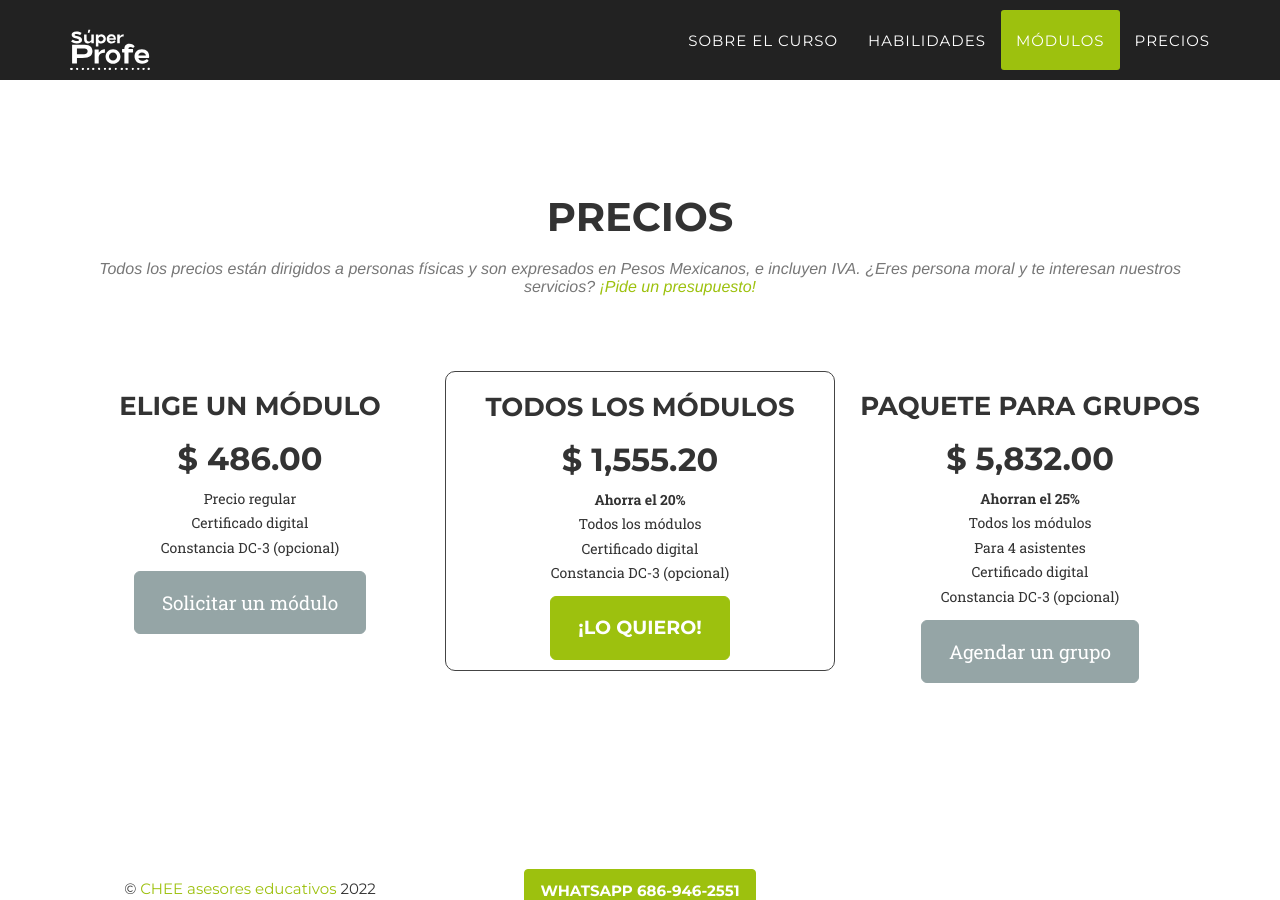
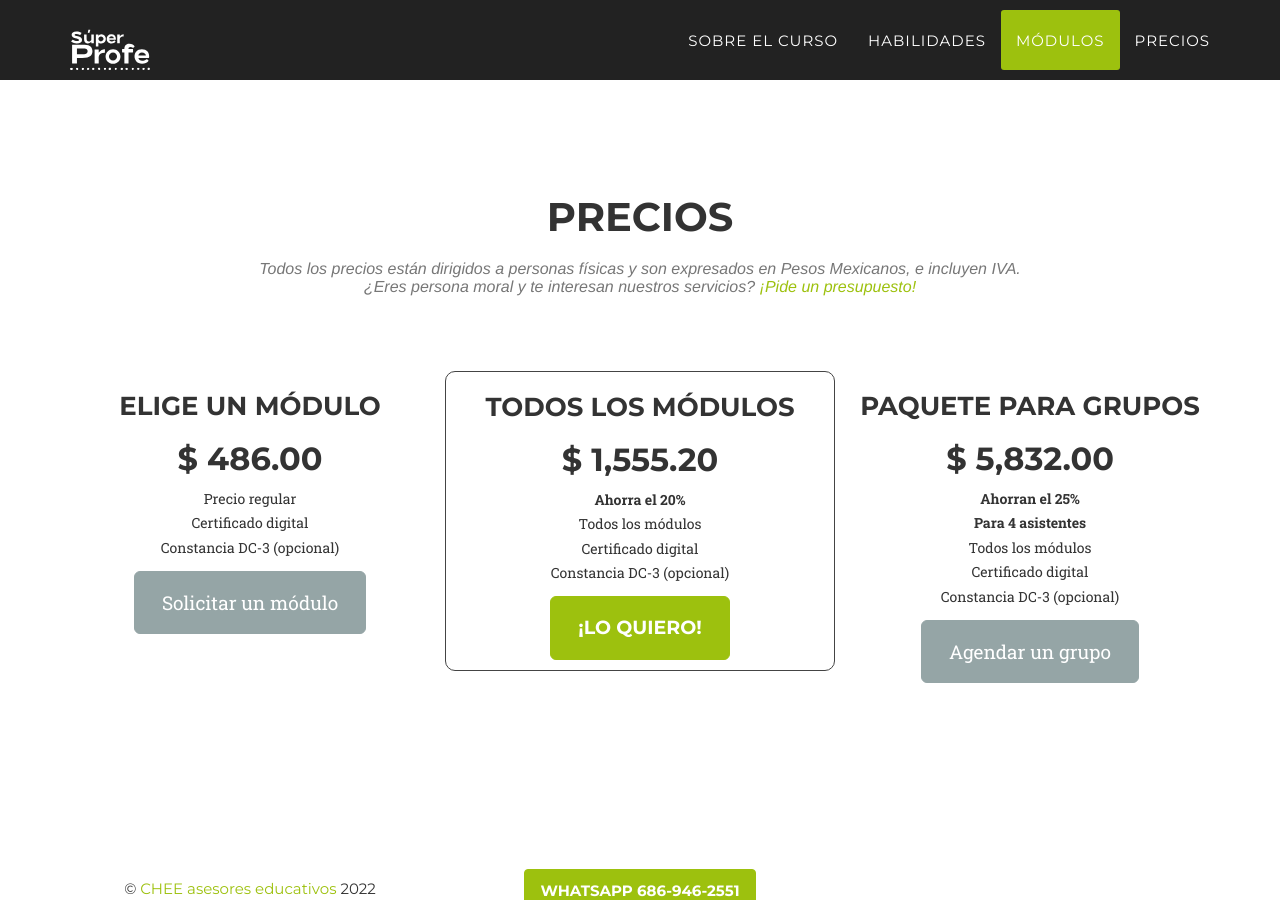
Before and after one commit to camachevaz/superProfe, a Jekyll site: the page built from index.html, in a window 1280 px wide and 900 px high, scrolled down 5195 px. Built offline with Jekyll 4.4.1, drawn with Linux system fonts in a browser that asks for light colours; some web fonts are replaced.

Commit message:
Update clients.html

```diff
--- a/_includes/clients.html
+++ b/_includes/clients.html
@@ -4,7 +4,7 @@
             <div class="row">
                 <div class="col-lg-12 text-center">
                     <h2 class="section-heading">Precios</h2>
-                    <h3 class="section-subheading text-muted">Todos los precios están dirigidos a personas físicas y son expresados en Pesos Mexicanos, e incluyen IVA. ¿Eres persona moral y te interesan nuestros servicios? <a href="https://wa.me/526869462551">¡Pide un presupuesto!</a></h3>
+                    <h3 class="section-subheading text-muted">Todos los precios están dirigidos a personas físicas y son expresados en Pesos Mexicanos, e incluyen IVA.<br>¿Eres persona moral y te interesan nuestros servicios? <a href="https://wa.me/526869462551">¡Pide un presupuesto!</a></h3>
                 </div>
             </div>
             <div class="row">
@@ -34,8 +34,8 @@
                     <h2 class="text-center">$ 5,832.00</h2>
                     <p class="text-center">
                         <strong>Ahorran el 25%</strong><br>
+                        <strong>Para 4 asistentes</strong><br>
                         Todos los módulos<br>
-                        Para 4 asistentes<br>
                         Certificado digital<br>
                         Constancia DC-3 (opcional)
                     </p>
```
